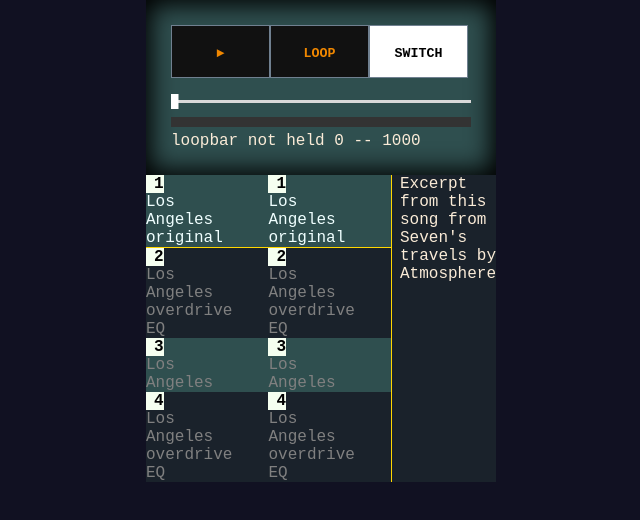
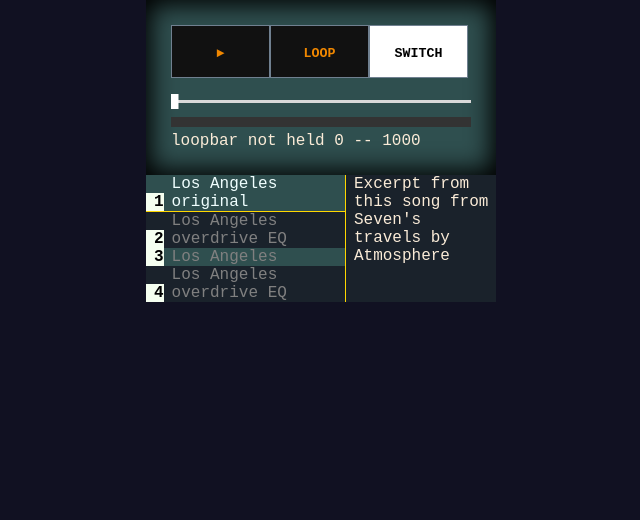
Before and after one commit to gyudisanyi/compare_sounds, a React (Create React App) app in the folder compare-sounds/: page / in a window 1280 px wide. Shown: the top 520 px of the page, without its empty margins (319-959 px from the left). Built offline with nearby package versions, Linux system fonts and the light colour scheme.

Commit message:
remove duplicated line

```diff
--- a/compare-sounds/src/App2.js
+++ b/compare-sounds/src/App2.js
@@ -127,7 +127,6 @@ function App() {
       <div id="tracks">
         <div id="tracksload" ref={trackNodesRef}>{set.map((t, i)=> (<audio src={t[0]} key={i} id={i} loop muted/>))}</div>
         <div onClick={switchTrack} id="tracklist">{set.map((t, i)=> (<TrackInfo track={t} key={i} id={i} active={nowPlaying === i}/>))}</div>
-        <div id="tracklist">{set.map((t, i)=> (<TrackInfo handleClick={switchTrack} track={t} key={i} id={i} active={nowPlaying === i}/>))}</div>
         <div id="trackdescr">{set[nowPlaying][2]}</div>
       </div>
     </div>
```
